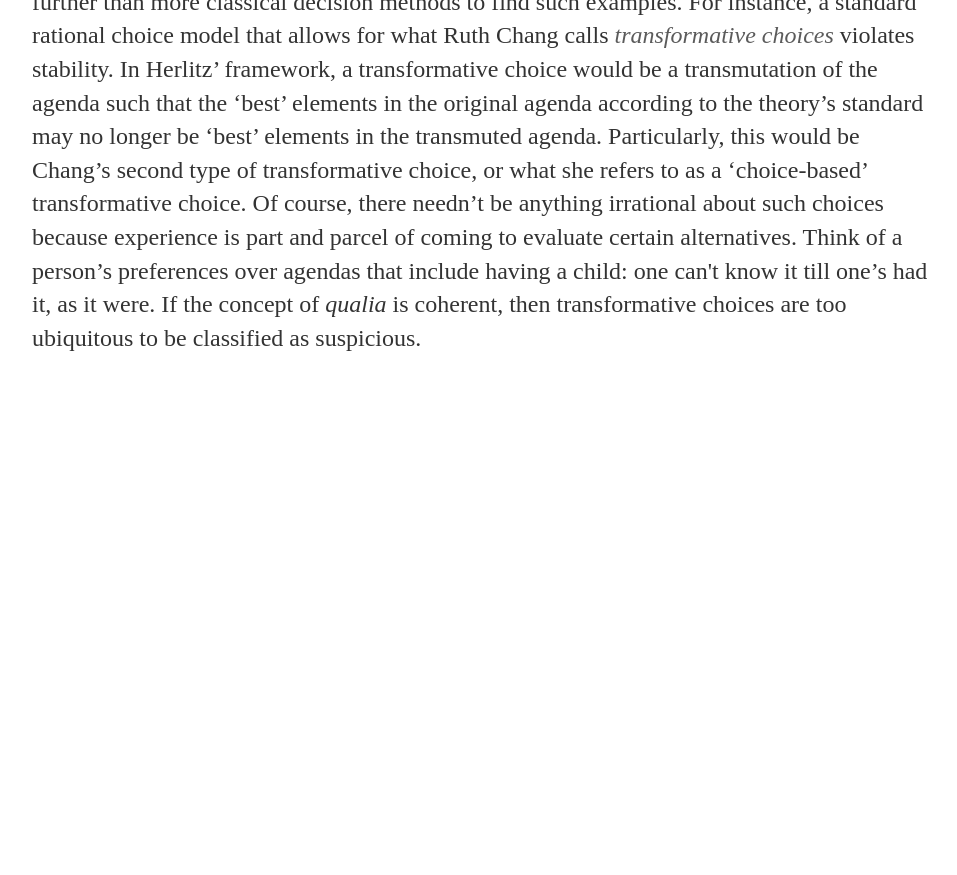
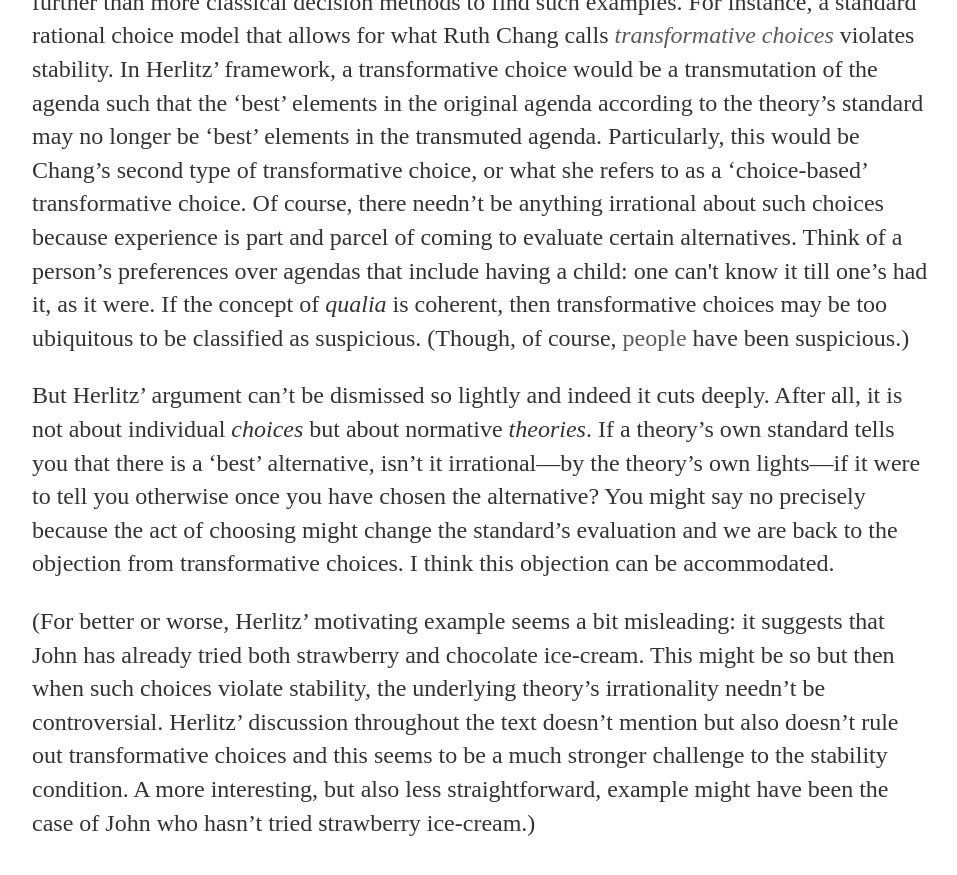
Before and after one commit to uzunovam/uzunovam, a Jekyll site: the page built from _posts/2020-04-28-anders-herlitz-on-unstable-choices.md, in a window 1280 px wide and 900 px high, scrolled down 5157 px. Shown: the top 875 px of the window, without its empty margins (160-1117 px from the left). Built offline with Jekyll 4.4.1, drawn with Linux system fonts in a browser that asks for light colours; before the commit the page ends 5572 px from its top, so only the background shows below that.

Commit message:
Update 2020-04-28-anders-herlitz-on-unstable-choices.md

```diff
--- a/_posts/2020-04-28-anders-herlitz-on-unstable-choices.md
+++ b/_posts/2020-04-28-anders-herlitz-on-unstable-choices.md
@@ -70,4 +70,8 @@ that the act of choosing a maximal alternative alone can revert whether this cho
 
 <p>There are a number of good reasons why stability may be a desirable property for a normative (particularly, action-guiding) theory or method—see pp. 119ff for this discussion.</p>
 
-<p>But if satisfying the stability condition may be plausible or desirable, we may ask the inverse question: is violation of the stability condition implausible or undesirable? Examples of theories that violate stability are some strands of prioritarianism (121ff) but we need’t go further than more classical decision methods to find such examples. For instance, a standard rational choice model that allows for what Ruth Chang calls <a href="https://doi.org/10.11612/resphil.2015.92.2.14" target="_blank" rel="noopener"><cite>transformative choices</cite></a> violates stability. In Herlitz’ framework, a transformative choice would be a transmutation of the agenda such that the ‘best’ elements in the original agenda according to the theory’s standard may no longer be ‘best’ elements in the transmuted agenda. Particularly, this would be Chang’s second type of transformative choice, or what she refers to as a ‘choice-based’ transformative choice. Of course, there needn’t be anything irrational about such choices because experience is part and parcel of coming to evaluate certain alternatives. Think of a person’s preferences over agendas that include having a child: one can't know it till one’s had it, as it were. If the concept of <cite>qualia</cite> is coherent, then transformative choices are too ubiquitous to be classified as suspicious.</p>
+<p>But if satisfying the stability condition may be plausible or desirable, we may ask the inverse question: is violation of the stability condition implausible or undesirable? Examples of theories that violate stability are some strands of prioritarianism (121ff) but we need’t go further than more classical decision methods to find such examples. For instance, a standard rational choice model that allows for what Ruth Chang calls <a href="https://doi.org/10.11612/resphil.2015.92.2.14" target="_blank" rel="noopener"><cite>transformative choices</cite></a> violates stability. In Herlitz’ framework, a transformative choice would be a transmutation of the agenda such that the ‘best’ elements in the original agenda according to the theory’s standard may no longer be ‘best’ elements in the transmuted agenda. Particularly, this would be Chang’s second type of transformative choice, or what she refers to as a ‘choice-based’ transformative choice. Of course, there needn’t be anything irrational about such choices because experience is part and parcel of coming to evaluate certain alternatives. Think of a person’s preferences over agendas that include having a child: one can't know it till one’s had it, as it were. If the concept of <cite>qualia</cite> is coherent, then transformative choices may be too ubiquitous to be classified as suspicious. (Though, of course, <a href="https://doi.org/10.1017/S0266267116000274" target="_blank" rel="noopener">people</a> have been suspicious.)</p>
+
+<p>But Herlitz’ argument can’t be dismissed so lightly and indeed it cuts deeply. After all, it is not about individual <cite>choices</cite> but about normative <cite>theories</cite>. If a theory’s own standard tells you that there is a ‘best’ alternative, isn’t it irrational—by the theory’s own lights—if it were to tell you otherwise once you have chosen the alternative? You might say no precisely because the act of choosing might change the standard’s evaluation and we are back to the objection from transformative choices. I think this objection can be accommodated.</p>
+
+<p>(For better or worse, Herlitz’ motivating example seems a bit misleading: it suggests that John has already tried both strawberry and chocolate ice-cream. This might be so but then when such choices violate stability, the underlying theory’s irrationality needn’t be controversial. Herlitz’ discussion throughout the text doesn’t mention but also doesn’t rule out transformative choices and this seems to be a much stronger challenge to the stability condition. A more interesting, but also less straightforward, example might have been the case of John who hasn’t tried strawberry ice-cream.)</p>
```
